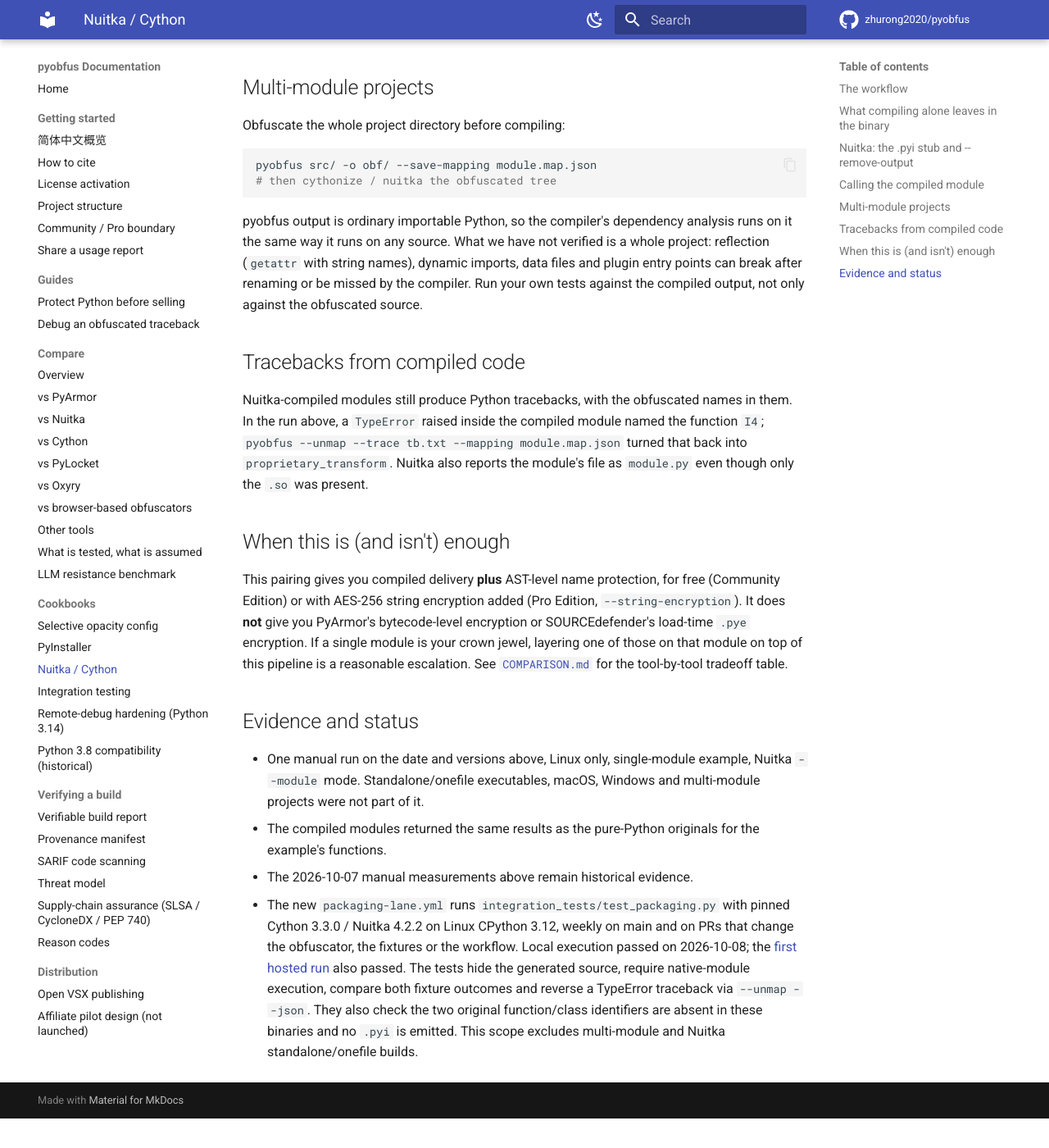
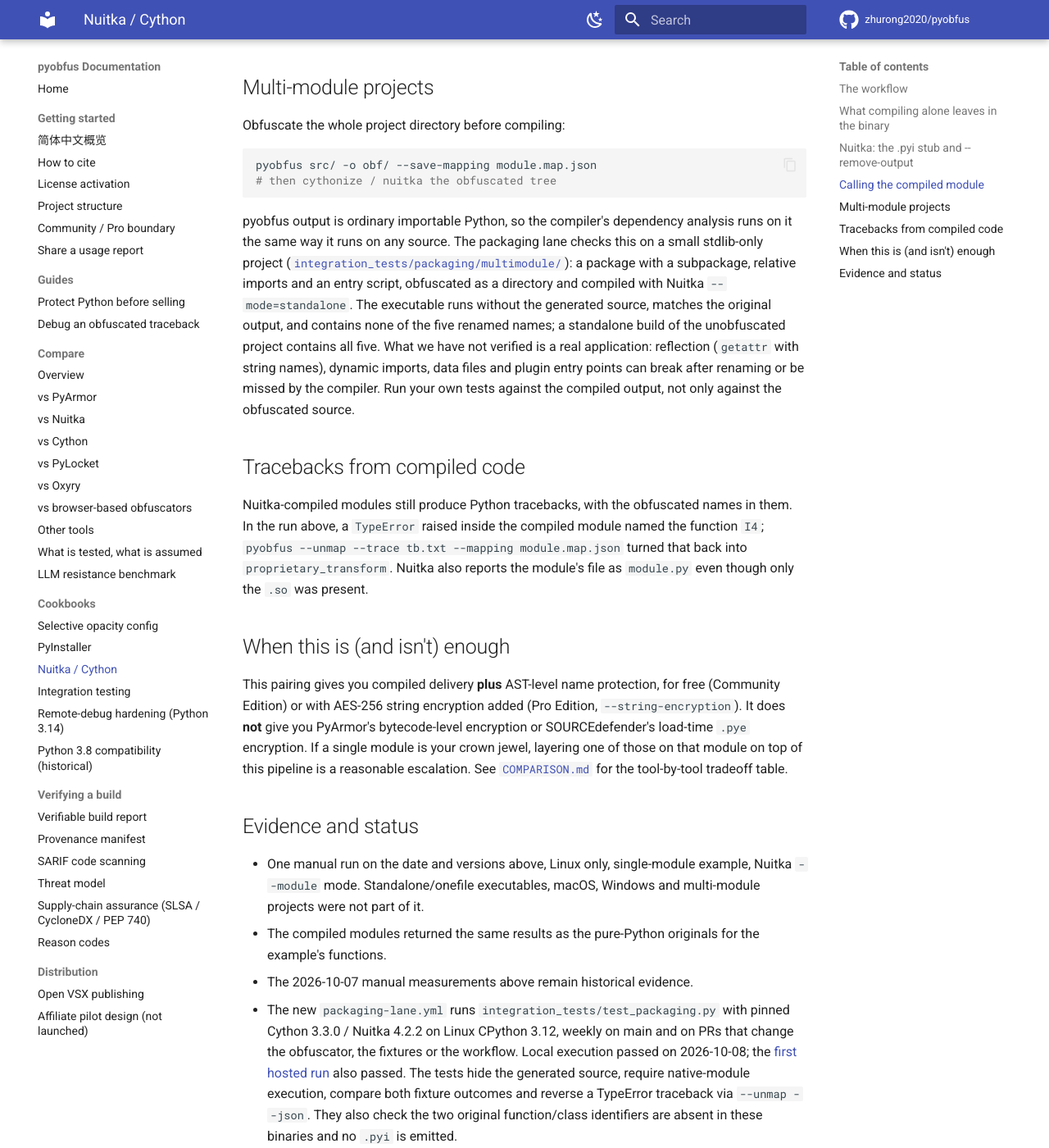
Before and after one commit to zhurong2020/pyobfus, an MkDocs documentation site: the page built from docs/COMPILED_PACKAGING_COOKBOOK.md, in a window 1280 px wide and 1400 px high, scrolled down 1951 px. Shown: the whole window at 82% size. Built offline with MkDocs 1.6.1 and Material for MkDocs 9.7.7, drawn with Linux system fonts in a browser that asks for light colours; comment, search, counter and statistics services are not loaded; before the commit the page ends 3315 px from its top, so only the background shows below that; some of the changed text lies outside the part shown.

Commit message:
docs: record multi-module and Nuitka standalone packaging evidence
Co-Authored-By: Claude Opus 5.5 <noreply@anthropic.com>

````diff
--- a/docs/COMPILED_PACKAGING_COOKBOOK.md
+++ b/docs/COMPILED_PACKAGING_COOKBOOK.md
@@ -86,8 +86,14 @@ pyobfus src/ -o obf/ --save-mapping module.map.json
 ```
 
 pyobfus output is ordinary importable Python, so the compiler's dependency
-analysis runs on it the same way it runs on any source. What we have not
-verified is a whole project: reflection (`getattr` with string names),
+analysis runs on it the same way it runs on any source. The packaging lane
+checks this on a small stdlib-only project
+([`integration_tests/packaging/multimodule/`](https://github.com/zhurong2020/pyobfus/tree/main/integration_tests/packaging/multimodule)):
+a package with a subpackage, relative imports and an entry script, obfuscated
+as a directory and compiled with Nuitka `--mode=standalone`. The executable
+runs without the generated source, matches the original output, and contains
+none of the five renamed names; a standalone build of the unobfuscated
+project contains all five. What we have not verified is a real application: reflection (`getattr` with string names),
 dynamic imports, data files and plugin entry points can break after renaming
 or be missed by the compiler. Run your own tests against the compiled output,
 not only against the obfuscated source.
@@ -126,4 +132,10 @@ on top of this pipeline is a reasonable escalation. See
   native-module execution, compare both fixture outcomes and reverse a
   TypeError traceback via `--unmap --json`. They also check the two original
   function/class identifiers are absent in these binaries and no `.pyi` is
-  emitted. This scope excludes multi-module and Nuitka standalone/onefile builds.
+  emitted.
+- Since 2026-10-11 the same lane also builds the multi-module fixture with
+  Nuitka 4.2.2 `--mode=standalone` (patchelf 0.19.1.0) and checks behavior,
+  the absence of the renamed names in `main.bin`, and a traceback crossing
+  three modules reversed through `--unmap --json`. Local execution passed on
+  2026-10-11; the [hosted run](https://github.com/zhurong2020/pyobfus/actions/runs/38107417778) also passed. Nuitka onefile, Cython for
+  a whole package, macOS and Windows remain outside this evidence.
````
Also changed, not shown: docs/CURRENT_PLAN_ZH.md (+5 -0 lines), docs/PYINSTALLER_COOKBOOK.md (+10 -2 lines), docs/SUPPORT_MATRIX.md (+2 -2 lines), docs/TODO.md (+2 -3 lines).
